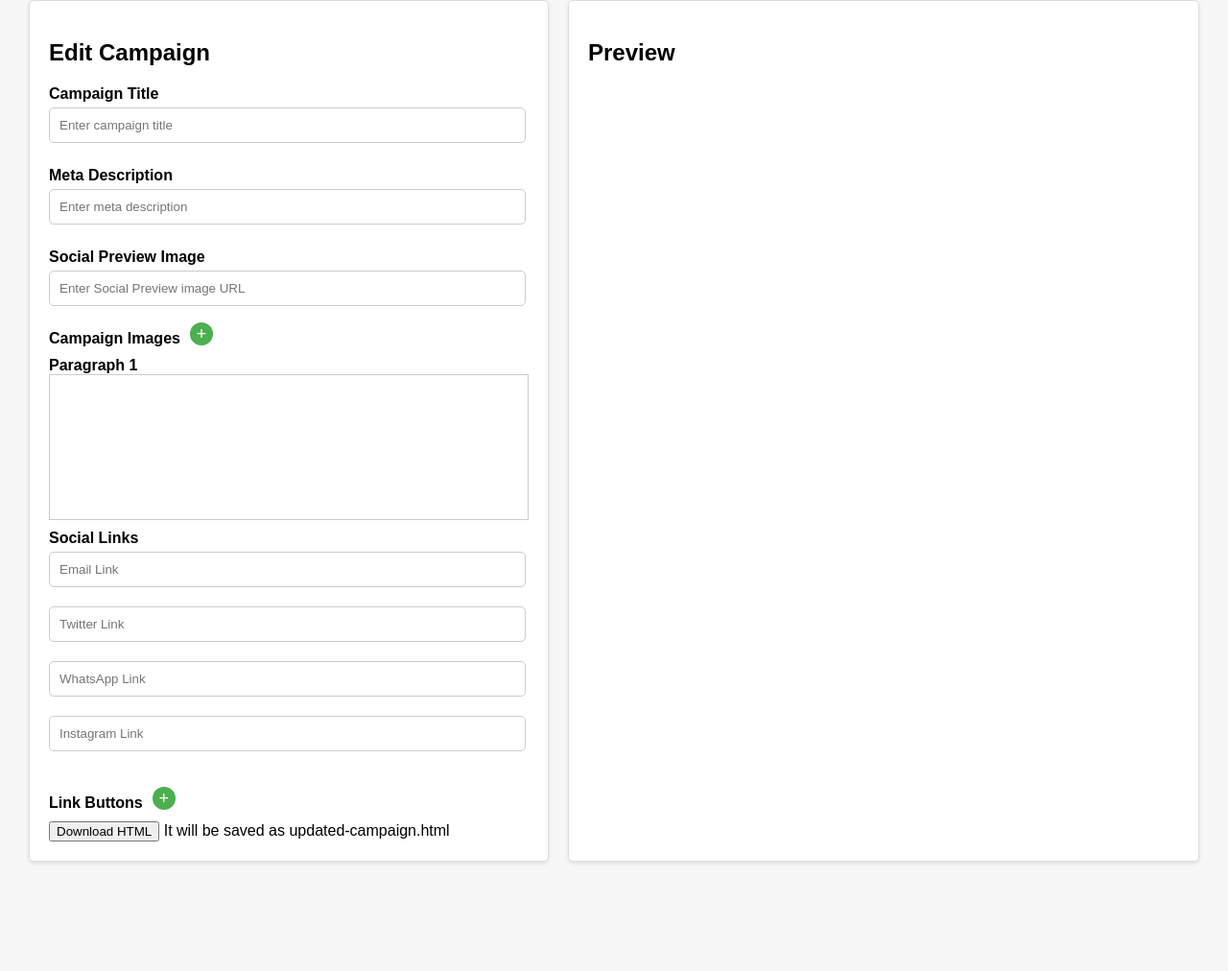
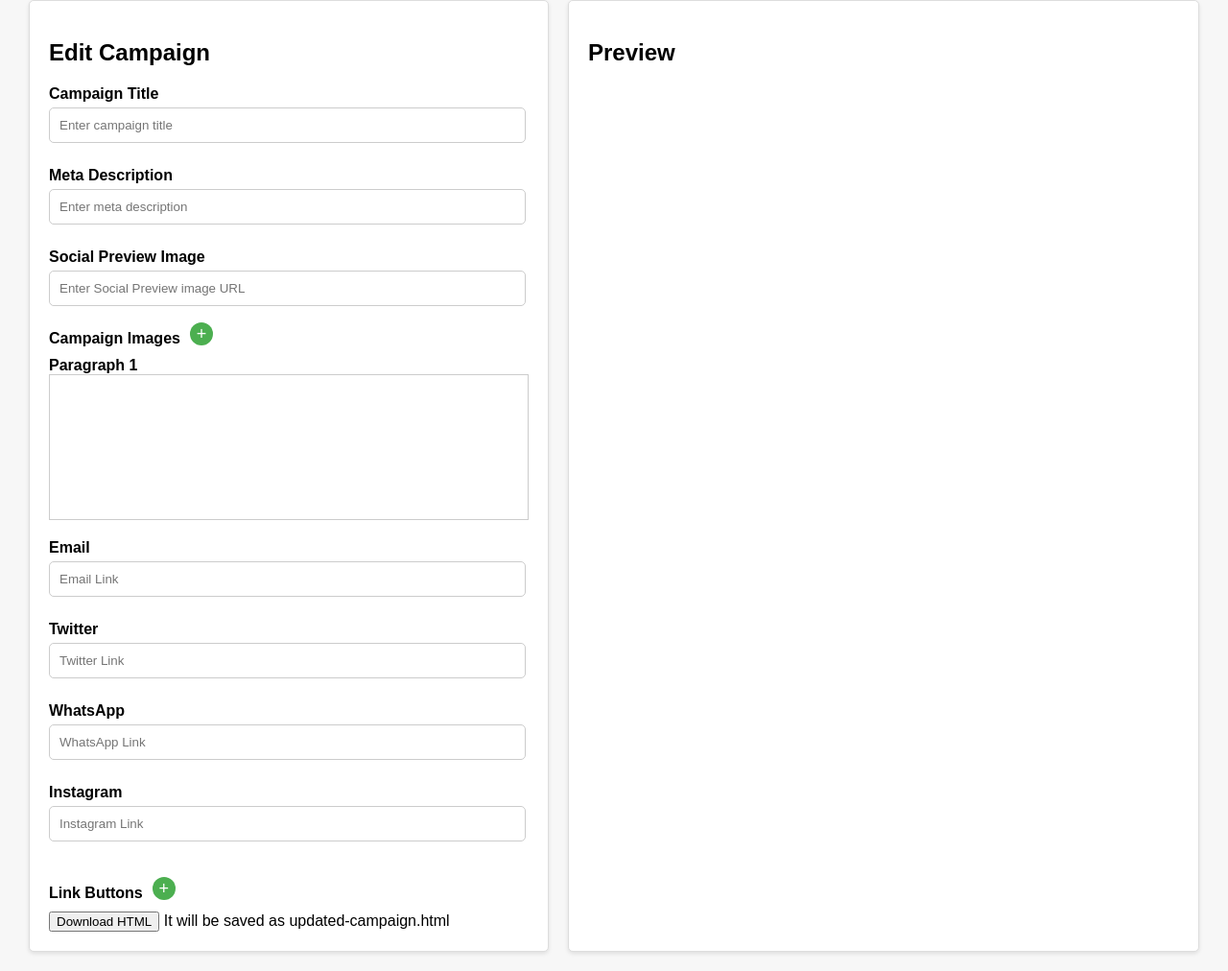
Before and after one commit to thereisnoearthb/PudheChala, a plain HTML site: page editor.html in a window 1280 px wide. Shown: the part 201-1213 px from the top of the page at 96% size. Before the commit the page ends 1119 px from the top, so only its background shows below. Drawn offline with nearby package versions, Linux system fonts and the light colour scheme.

Commit message:
Added labels to social links inputs to better signify where each link is supposed to lead to

```diff
--- a/editor.html
+++ b/editor.html
@@ -69,6 +69,10 @@
         }
 
         #buttons-container {
+            margin-top: 20px;
+        }
+
+        #social-links-container {
             margin-top: 20px;
         }
 
@@ -201,12 +205,22 @@
             <!-- Paragraphs -->
             <label for="paragraph1-editor">Paragraph 1</label>
             <div id="paragraph1-editor" style="height: 150px; background-color: #fff; border: 1px solid #ccc;"></div>
+
             <!-- Social Links -->
-            <label for="social-links">Social Links</label>
-            <input type="url" id="email-link-input" placeholder="Email Link">
-            <input type="url" id="twitter-link-input" placeholder="Twitter Link">
-            <input type="url" id="whatsapp-link-input" placeholder="WhatsApp Link">
-            <input type="url" id="instagram-link-input" placeholder="Instagram Link">
+             <div id="social-links-container">
+
+                <label for="email-link-input">Email</label>
+                <input type="url" id="email-link-input" placeholder="Email Link">
+
+                <label for="twitter-link-input">Twitter</label>
+                <input type="url" id="twitter-link-input" placeholder="Twitter Link">
+
+                <label for="whatsapp-link-input">WhatsApp</label>
+                <input type="url" id="whatsapp-link-input" placeholder="WhatsApp Link">
+
+                <label for="instagram-link-input">Instagram</label>
+                <input type="url" id="instagram-link-input" placeholder="Instagram Link">
+             </div>
 
             <!-- Buttons -->
             <div id="buttons-container">
```
